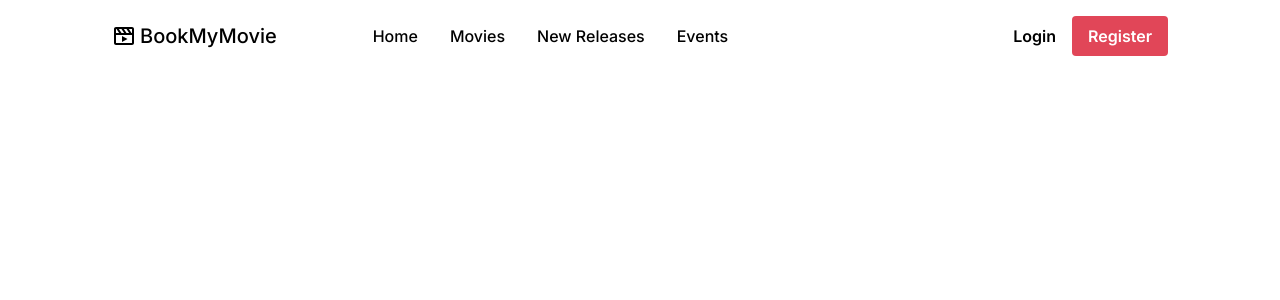
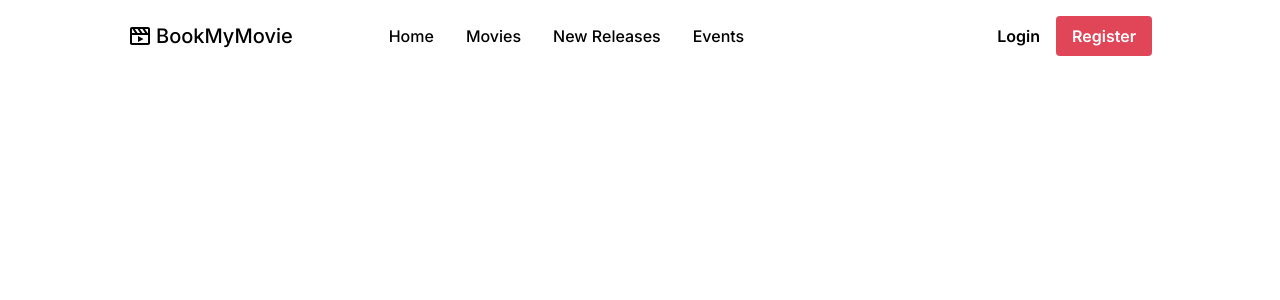
Before and after one commit to Avishekraut/Movie-Ticket-Booking-System, a React (Create React App) app in the folder movieticket/: page / in a window 1280 px wide. Shown: the top 300 px of the page. Built offline with nearby package versions, Linux system fonts and the light colour scheme.

Commit message:
Update Navbar component

```diff
--- a/movieticket/src/Components/Navbar.jsx
+++ b/movieticket/src/Components/Navbar.jsx
@@ -3,22 +3,22 @@ import { BiMoviePlay } from "react-icons/bi";
 
 const Navbar = () => {
   return (
-    <div className="flex mx-28 my-4 justify-between">
+    <div className="flex mx-32 my-4 justify-between">
       <div className="flex gap-24">
         <div className="flex items-center gap-1">
           <BiMoviePlay size={24} />
           <h1 className="text-xl font-medium">BookMyMovie</h1>
         </div>
-          <ul className="flex font-medium gap-8 items-center">
+          <ul className="flex font-medium gap-8 items-center cursor-pointer">
             <li>Home</li>
             <li>Movies </li>
             <li>New Releases</li>
             <li>Events</li>
           </ul>
       </div>
-      <div className="flex font-semibold items-center gap-4">
+      <div className="flex font-semibold items-center gap-4 cursor-pointer">
         <h2>Login</h2>
-        <button className="bg-primary hover:bg-blue-700 text-white font-semibold py-2 px-4 rounded">
+        <button className="bg-primary hover:bg-[#cb3f4f] text-white font-semibold py-2 px-4 rounded">
           Register
         </button>
       </div>
```
